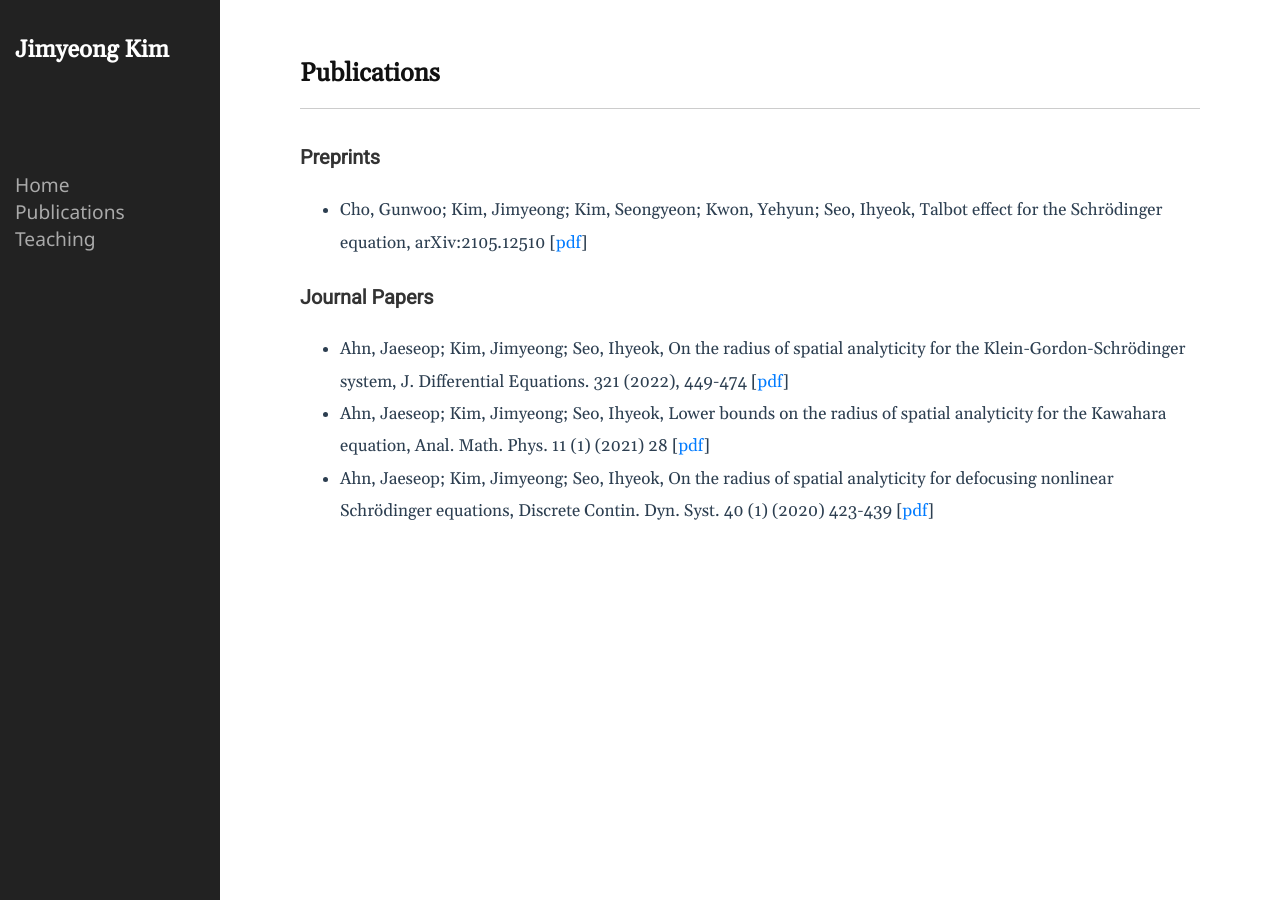
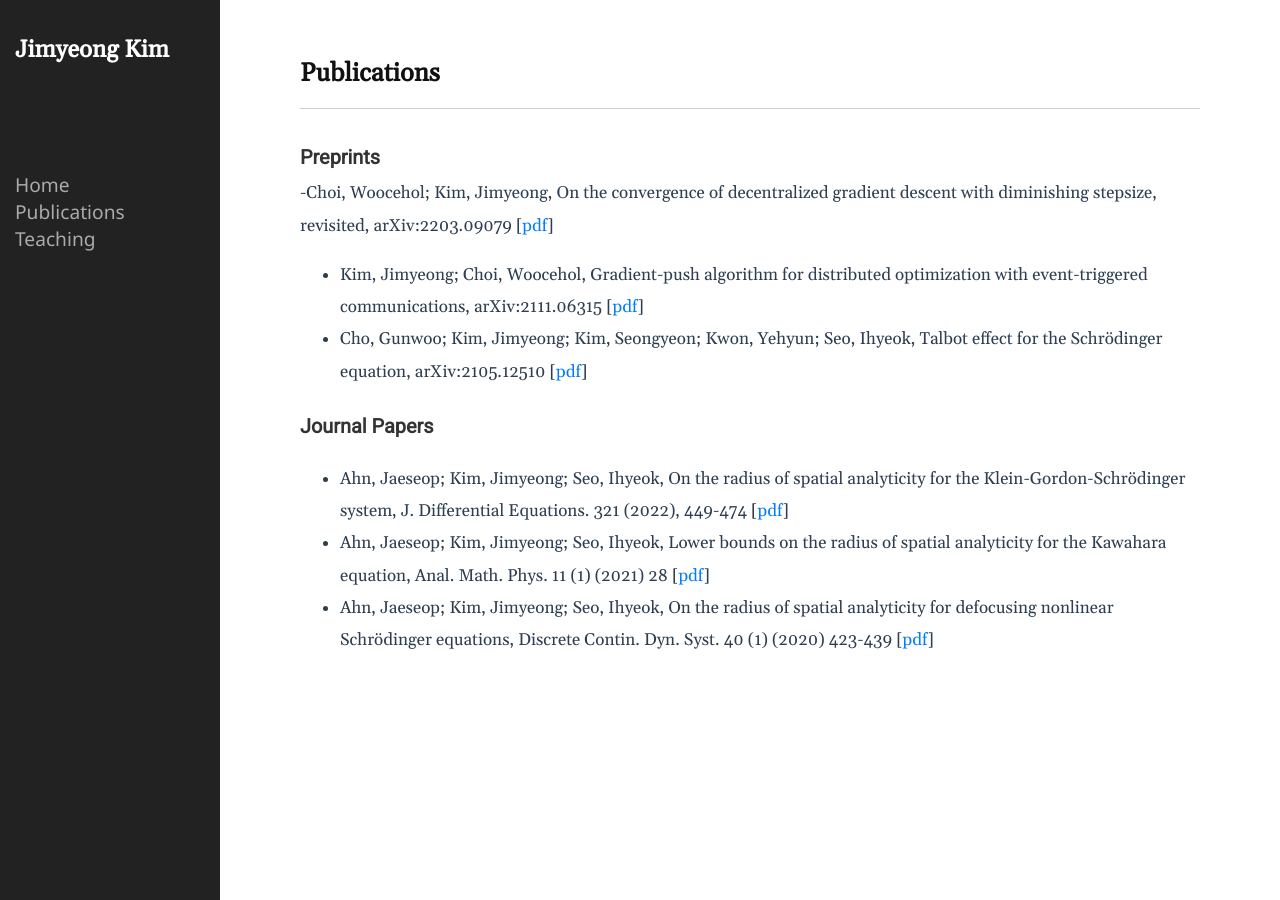
Before and after one commit to kimjimyeong93/kimjimyeong93.github.io, a Jekyll site: the page built from publication.markdown, in a window 1280 px wide. Built offline with Jekyll 4.4.1, drawn with Linux system fonts in a browser that asks for light colours.

Commit message:
Update publication.markdown

```diff
--- a/publication.markdown
+++ b/publication.markdown
@@ -5,6 +5,8 @@ permalink: /publications/
 ---
 
 ### Preprints
+-Choi, Woocehol; Kim, Jimyeong, On the convergence of decentralized gradient descent with diminishing stepsize, revisited, arXiv:2203.09079 \[[pdf](https://arxiv.org/pdf/2203.09079.pdf)\]
+- Kim, Jimyeong; Choi, Woocehol, Gradient-push algorithm for distributed optimization with event-triggered communications, arXiv:2111.06315 \[[pdf](https://arxiv.org/pdf/2111.06315.pdf)\]
 - Cho, Gunwoo; Kim, Jimyeong; Kim, Seongyeon; Kwon, Yehyun; Seo, Ihyeok, Talbot effect for the Schrödinger equation, arXiv:2105.12510 \[[pdf](https://arxiv.org/pdf/2105.12510.pdf)\]
 
 ### Journal Papers
```
